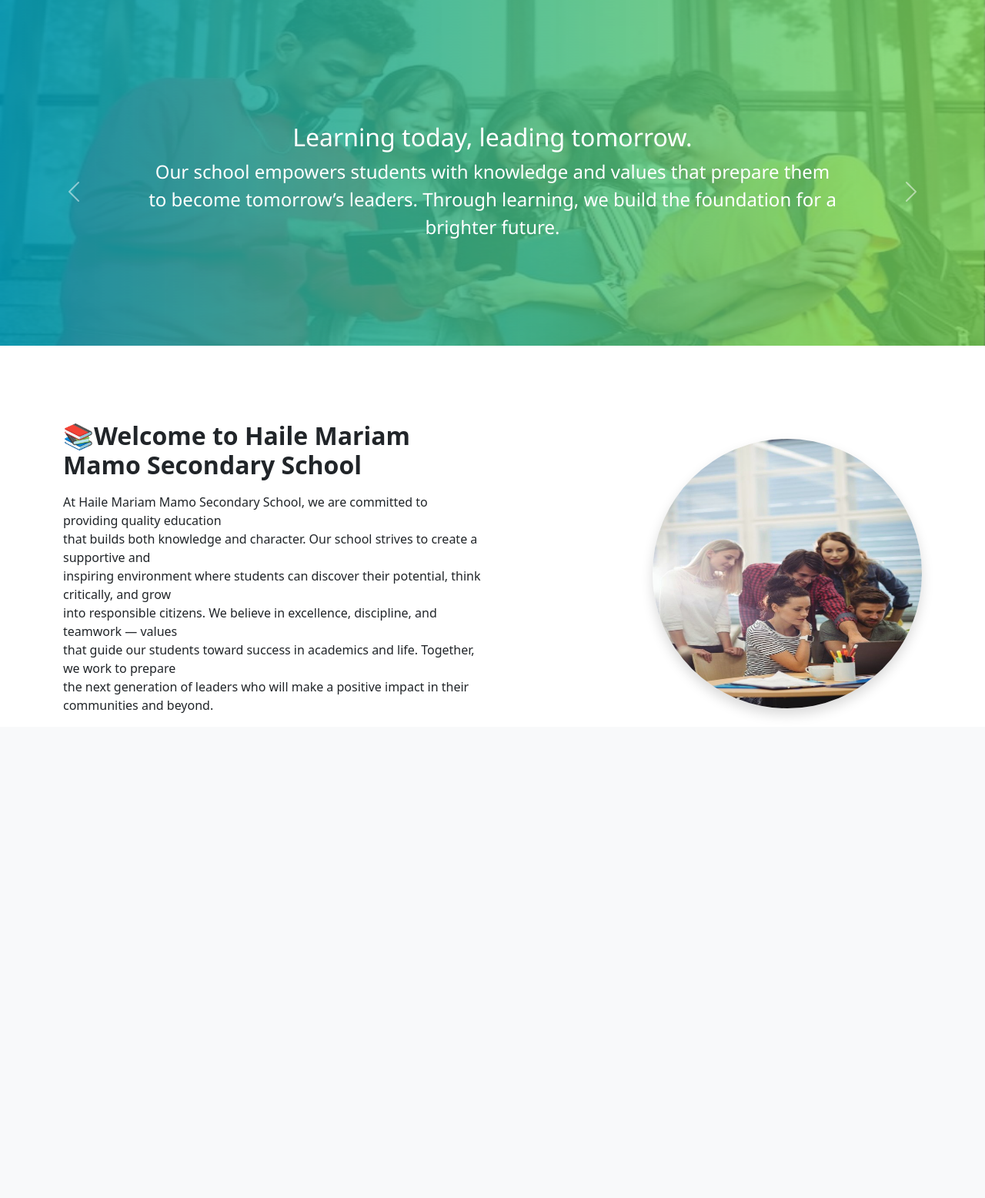
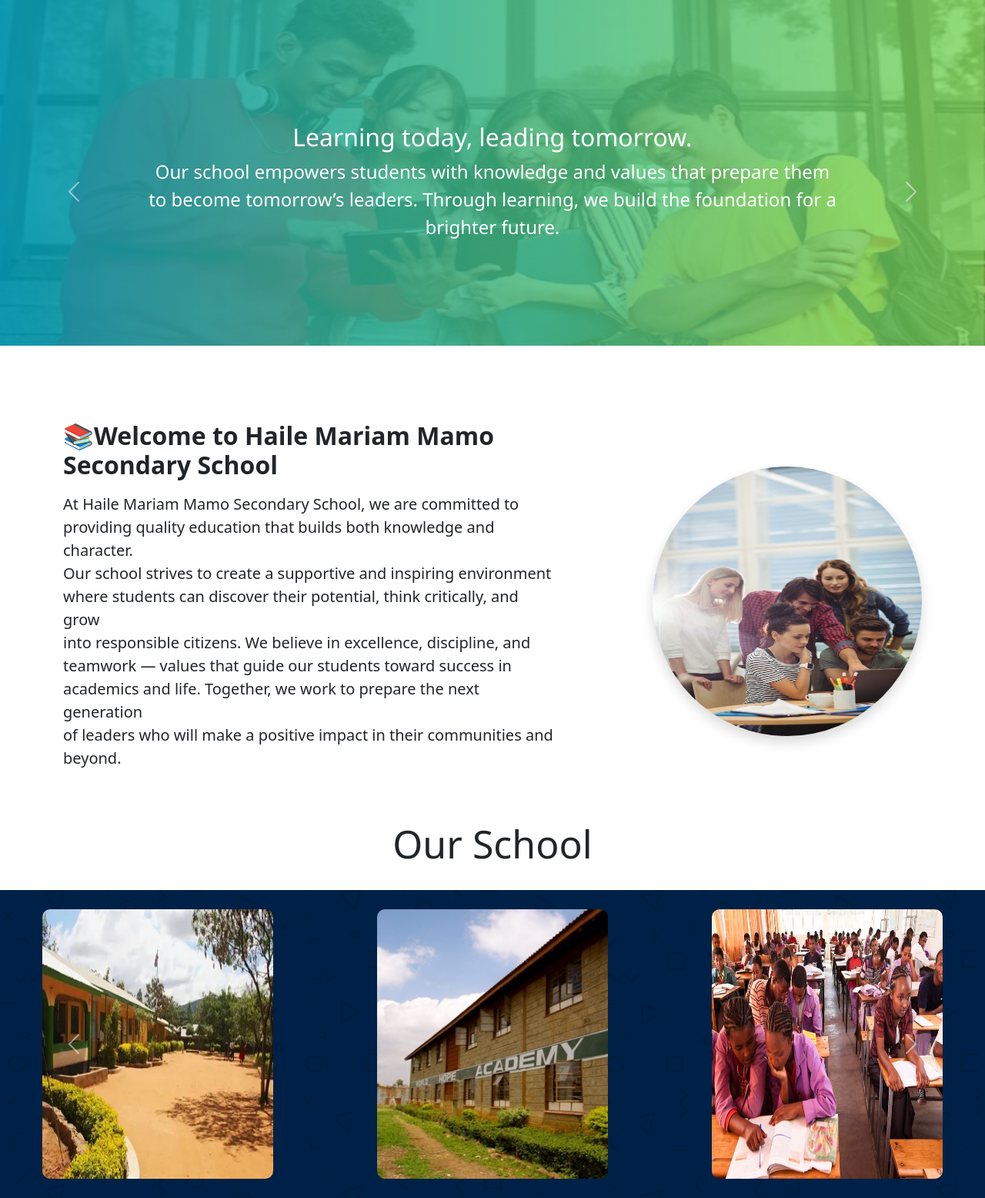
Before and after one commit to henok03/School-project-1, a PHP site: page / in a window 1280 px wide. Shown: the part 91-1647 px from the top of the page at 77% size. Before the commit the page ends 1019 px from the top, so only its background shows below. Run offline with PHP 8.4, Linux system fonts and the light colour scheme.

Commit message:
i add elements and edit home page

```diff
--- a/index.html
+++ b/index.html
@@ -9,7 +9,7 @@
 </head>
 <body>
 
-  <nav class="navbar navbar-expand-lg   bg-body-tertiary fixed-top" >
+  <nav class="navbar navbar-expand-lg bg-body-tertiary fixed-top" >
   <div class="container-fluid">
 
 
@@ -27,10 +27,10 @@
     <div class="collapse navbar-collapse" id="navbarNavDropdown">
       <ul class="navbar-nav ms-auto">
         <li class="nav-item">
-          <a class="nav-link active" aria-current="page" href="#">Home</a>
+          <a class="nav-link active" aria-current="page" href="index.html">Home</a>
         </li>
         <li class="nav-item">
-          <a class="nav-link" href="#">About us</a>
+          <a class="nav-link" href="index2.html">About us</a>
         </li>
         <li class="nav-item">
           <a class="nav-link" href="#">Contact us</a>
@@ -96,21 +96,58 @@ and prepare for a bright and successful future.</p>
 </div>
 <div class="container mt-5">
        <div class="row align-items-center">
-      <div class="col-md-6">
+      <div class="col-md-7">
         <h2 class="fw-bold mb-3">📚Welcome to Haile Mariam Mamo Secondary School</h2>
-        <p>
-          At Haile Mariam Mamo Secondary School, we are committed to providing quality education <br>that builds both knowledge and character. Our school strives to create a supportive and<br> inspiring environment where students can discover their potential, think critically, and grow <br>into responsible citizens.
+        <p class="fs-5 fs-md-6">
+          At Haile Mariam Mamo Secondary School, we are committed to providing quality education that builds both knowledge and character.<br> Our school strives to create a supportive and inspiring environment where students can discover their potential, think critically, and grow <br>into responsible citizens.
 
-We believe in excellence, discipline, and teamwork — values<br> that guide our students toward success in academics and life. Together, we work to prepare<br> the next generation of leaders who will make a positive impact in their communities and beyond.
+           We believe in excellence, discipline, and teamwork — values that guide our students toward success in academics and life. Together, we work to prepare the next generation <br>of leaders who will make a positive impact in their communities and beyond.
         </p>
       </div>
 
-      <!-- Image Section -->
+
       <div class="col-md-5 text-md-end   text-center text-end ms-auto">
         <img src="himge1.jfif" alt="School Image" class="  img-fluid shadow  img1">
       </div>
     </div>
   </div>
+  <h1 class="ourschool">Our School</h1>
+<div id="carouselExampleAutoplaying" class="carousel slide bg-section " data-bs-ride="carousel">
+
+  <div class="carousel-inner">
+    <div class="carousel-item active ">
+      <div class=" row text-center">
+     <div class="col-md-4 " > <img src="school photo slide\himg4.webp"  class=" photo-slide img-fluid" alt="..."></div>
+       <div class="col-md-4 "> <img src="school photo slide\himg6.jfif" class="photo-slide img-fluid" alt="..."></div>
+     <div class="col-md-4 "> <img src="school photo slide\himg5.jfif" class="photo-slide img-fluid" alt="..."></div>
+    </div>
+    </div>
+    <div class="carousel-item ">
+       <div class=" row text-center">
+     <div class="col-md-4 "> <img src="school photo slide\himg7.jfif" class="photo-slide  img-fluid" alt="..."></div>
+       <div class="col-md-4 "> <img src="school photo slide\himg8.jfif" class="photo-slide img-fluid" alt="..."></div>
+     <div class="col-md-4"> <img src="school photo slide\himg9.jfif" class=" photo-slide img-fluid" alt="..."></div>
+    </div>
+    </div>
+
+    <div class="carousel-item ">
+        <div class=" row text-center">
+     <div class="col-md-4"> <img src="school photo slide\himg10.jfif" class="photo-slide img-fluid" alt="..."></div>
+       <div class="col-md-4 "> <img src="school photo slide\himg11.jfif" class="photo-slide img-fluid" alt="..."></div>
+     <div class="col-md-4 "> <img src="school photo slide\himg12.jfif"  class="photo-slide img-fluid" alt="..."></div>
+    </div>
+    </div>
+    </div>
+ <button class="carousel-control-prev" type="button" data-bs-target="#carouselExampleAutoplaying" data-bs-slide="prev">
+    <span class="carousel-control-prev-icon" aria-hidden="true"></span>
+    <span class="visually-hidden">Previous</span>
+  </button>
+  <button class="carousel-control-next" type="button" data-bs-target="#carouselExampleAutoplaying" data-bs-slide="next">
+    <span class="carousel-control-next-icon" aria-hidden="true"></span>
+    <span class="visually-hidden">Next</span>
+  </button>
+</div>
+
   <script src="https://cdn.jsdelivr.net/npm/bootstrap@5.3.8/dist/js/bootstrap.bundle.min.js" integrity="sha384-FKyoEForCGlyvwx9Hj09JcYn3nv7wiPVlz7YYwJrWVcXK/BmnVDxM+D2scQbITxI" crossorigin="anonymous"></script>
 </body>
 </html>
--- a/index2.html
+++ b/index2.html
@@ -73,12 +73,12 @@
     <div class="col">
 <h1 class="fw-bold">Who We Are</h1>
 
-<p class="text-dark" style="--bs-text-opacity: .5;">Haile Mariyam Mamo High School is a leading educational institution dedicated to nurturing bright minds and shaping future leaders. Founded with a passion for learning and excellence, our school provides a well-rounded education that combines academic rigor with moral values and practical skills. We believe in creating an environment where every student feels valued, inspired, and empowered to achieve their full potential. With qualified teachers, modern learning facilities, and a culture of respect and teamwork, Haile Mariyam Mamo High School stands as a home of excellence and growth for every learner.</p>
+<p class="text-dark fs-4 fs-md-5" style="--bs-text-opacity: .5;">Haile Mariyam Mamo High School is a leading educational institution dedicated to nurturing bright minds and shaping future leaders. Founded with a passion for learning and excellence, our school provides a well-rounded education that combines academic rigor with moral values and practical skills. We believe in creating an environment where every student feels valued, inspired, and empowered to achieve their full potential. With qualified teachers, modern learning facilities, and a culture of respect and teamwork, Haile Mariyam Mamo High School stands as a home of excellence and growth for every learner.</p>
 </div>
     <div class="col">
      <h1 class="fw-bold">Our Mission & Vision</h1>
 
-<p class="text-dark" style="--bs-text-opacity: .5;">Our mission is to provide high-quality education that builds intellectual, emotional, and social competence in every student. We aim to prepare our learners to meet global challenges with creativity, confidence, and integrity. Haile Mariyam Mamo High School envisions a community where education transforms lives—where every graduate becomes a responsible citizen, a lifelong learner, and a positive contributor to society. Our vision is to inspire a generation of thinkers, innovators, and leaders who will shape a brighter future for Ethiopia and the world.</p>
+<p class="text-dark fs-4 fs-md-5" style="--bs-text-opacity: .5;">Our mission is to provide high-quality education that builds intellectual, emotional, and social competence in every student. We aim to prepare our learners to meet global challenges with creativity, confidence, and integrity. Haile Mariyam Mamo High School envisions a community where education transforms lives—where every graduate becomes a responsible citizen, a lifelong learner, and a positive contributor to society. Our vision is to inspire a generation of thinkers, innovators, and leaders who will shape a brighter future for Ethiopia and the world.</p>
 </div>
 </div>
 
--- a/style.css
+++ b/style.css
@@ -16,3 +16,25 @@ border-radius: 50%;
 
 
   }
+  .bg-section {
+
+  background-image: url('hps_bg.png');
+  background-size: cover;
+  min-height: 400px;
+ margin-top: 30px;
+}
+
+
+
+.photo-slide{
+    height: 350px;
+    width: 300PX ;
+    margin: 25px;
+    border-radius: 10px;                                        ;
+}
+.ourschool{
+  text-align: center;
+  font-family: 'Segoe UI', Tahoma, Geneva, Verdana, sans-serif;
+  font-size: 50px;
+  margin-top: 50px;
+}
```
Also changed, not shown: hps_bg.png (added), school photo slide/himg10.jfif (added), school photo slide/himg11.jfif (added), school photo slide/himg12.jfif (added), school photo slide/himg4.webp (added), school photo slide/himg5.jfif (added), school photo slide/himg6.jfif (added), school photo slide/himg7.jfif (added), school photo slide/himg8.jfif (added), school photo slide/himg9.jfif (added).
